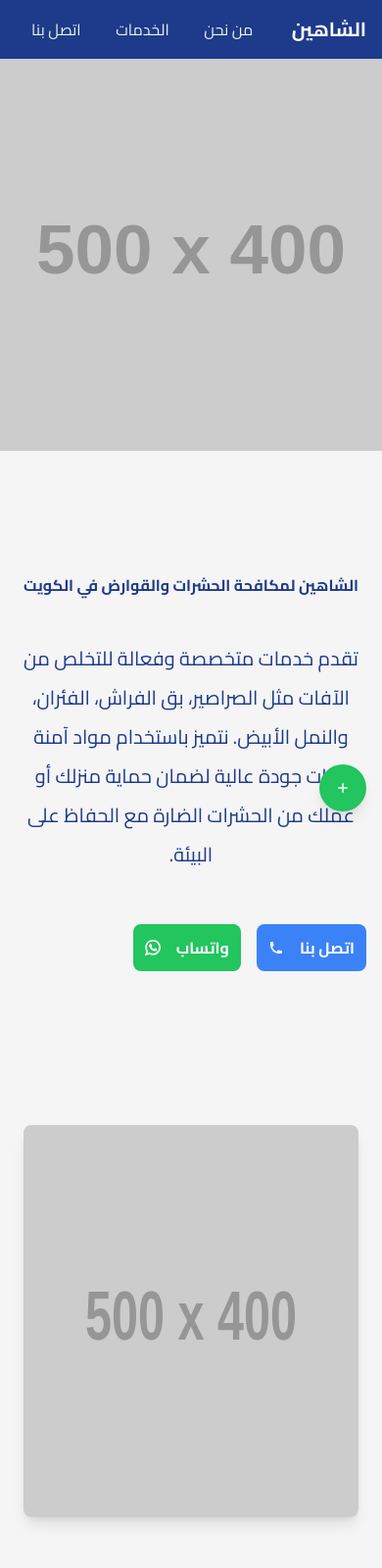
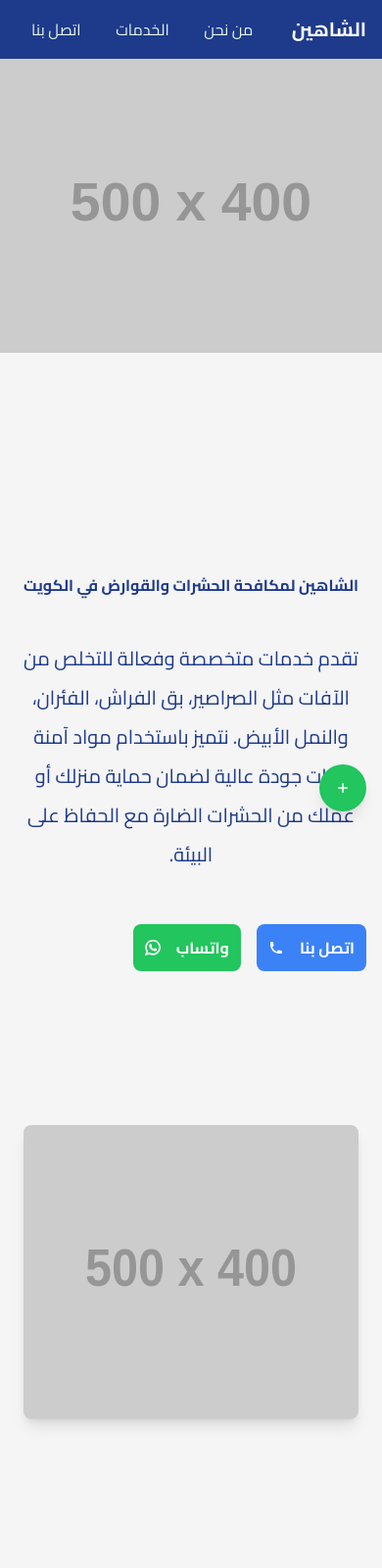
Before and after one commit to ashrafsayed2018/landingpage, a website: page index.html in a window 390 px wide. Shown: the top 1600 px of the page at 98% size. Drawn offline with nearby package versions, Linux system fonts and the light colour scheme; placeholder pictures from the web are drawn by us.

```diff
--- a/index.html
+++ b/index.html
@@ -90,7 +90,7 @@
           <img
             src="https://via.placeholder.com/500x400"
             alt="صورة مكافحة الآفات"
-            class="w-[500px] h-[400px] object-cover"
+            class="w-[400px] h-[300px] md:w-[500px] md:h-[400px] object-cover"
           />
         </div>
         <div class="lg:w-1/2 text-center lg:text-right mt-8 md:mt-0 flex flex-col justify-around p-4 h-[30rem] lg:h-full">
@@ -145,7 +145,7 @@
             <img
               src="https://via.placeholder.com/500x400"
               alt="صورة من نحن"
-              class="rounded-lg shadow-lg w-[500px] h-[400px]"
+              class="rounded-lg shadow-lg w-[400px] h-[300px] md:w-[500px] md:h-[400px]"
             />
           </div>
           <div class="lg:w-1/2 mt-8 lg:mt-0 text-right w-full h-[75rem] lg:h-full p-8 bg-white">
```
Also changed, not shown: style.css.
